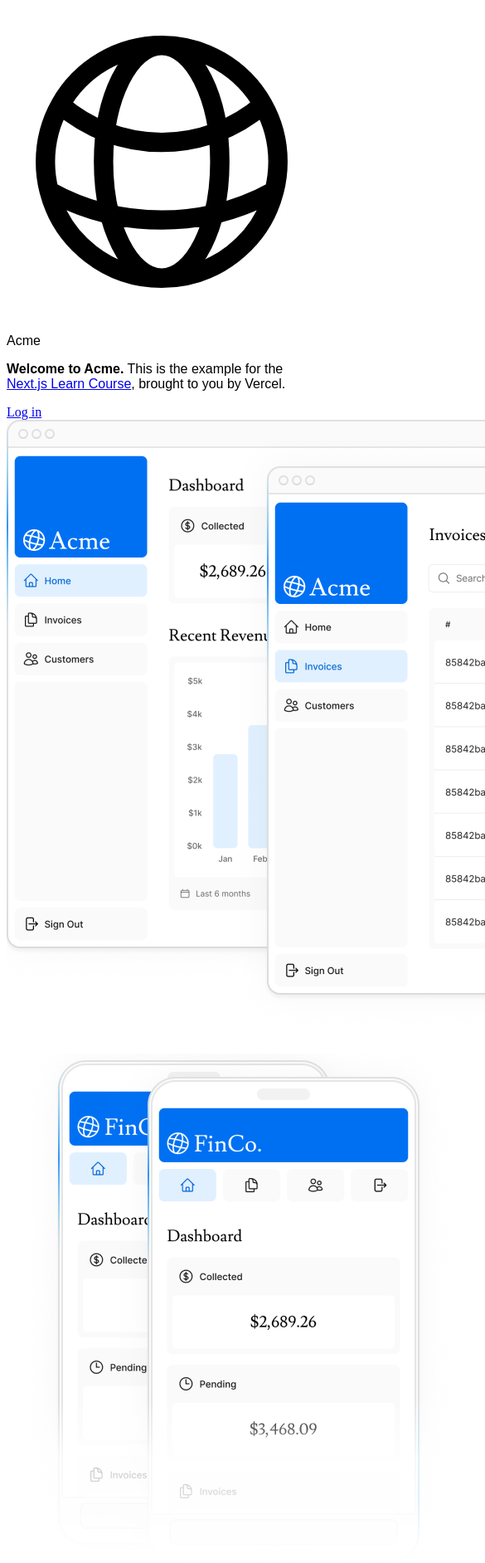
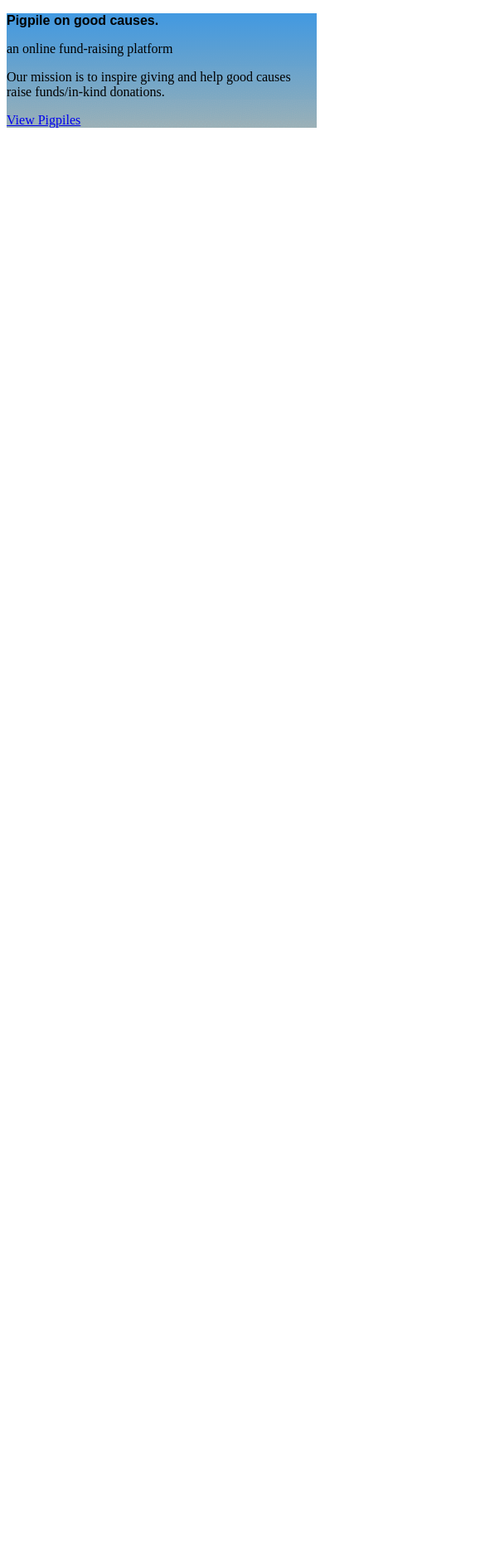
Before and after one commit to josulliv101/nextdemo, a Next.js app: page / in a window 390 px wide. Shown: the top 1884 px of the page at 83% size, 585 px wide, since content can reach past the window. After the commit the page ends 844 px from the top, so only its background shows below. Built offline with nearby package versions, Linux system fonts and the light colour scheme; a web font is replaced by a local one.

Commit message:
add bg image

```diff
--- a/app/page.tsx
+++ b/app/page.tsx
@@ -5,44 +5,33 @@
 
 export default function Page() {
   return (
-    <main className="flex min-h-screen flex-col p-6">
-      <div className="flex h-20 shrink-0 items-end rounded-lg bg-blue-500 p-4 md:h-52">
-        <AcmeLogo />
-      </div>
-      <div className="mt-4 flex grow flex-col gap-4 md:flex-row">
+    <main
+      style={{
+        backgroundImage:
+          "linear-gradient(180deg,#4299e1,hsla(0,0%,48%,0.5)),url(/on-the-farm.png)",
+      }}
+      className="bg-cover bg-bottom  h-14  flex min-h-screen"
+    >
+      <div className="mt-4 flex grow flex-col gap-4 md:flex-row-reverse">
         <div className="flex flex-col justify-center gap-6 rounded-lg bg-gray-50 px-6 py-10 md:w-2/5 md:px-20">
-          <div className="h-0 w-0 border-b-[30px] border-l-[20px] border-r-[20px] border-b-black border-l-transparent border-r-transparent" />
           <p
             className={`${lusitana.className} text-xl text-gray-800 md:text-3xl md:leading-normal`}
           >
-            <strong>Welcome to Acme.</strong> This is the example for the{" "}
-            <a href="https://nextjs.org/learn/" className="text-blue-500">
-              Next.js Learn Course
-            </a>
-            , brought to you by Vercel.
+            <strong>Pigpile on good causes.</strong>
           </p>
+          <p>an online fund-raising platform</p>
+
+          <p>
+            Our mission is to inspire giving and help good causes raise
+            funds/in-kind donations.
+          </p>
+
           <Link
-            href="/"
+            href="/dashboard/pigpile"
             className="flex items-center gap-5 self-start rounded-lg bg-blue-500 px-6 py-3 text-sm font-medium text-white transition-colors hover:bg-blue-400 md:text-base"
           >
-            <span>Log in</span>
+            <span>View Pigpiles</span>
           </Link>
-        </div>
-        <div className="flex items-center justify-center p-6 md:w-3/5 md:px-28 md:py-12">
-          <Image
-            src="/hero-desktop.png"
-            width={1000}
-            height={760}
-            className="hidden md:block"
-            alt="Screenshots of the dashboard project showing desktop and mobile versions"
-          />
-          <Image
-            src="/hero-mobile.png"
-            width={560}
-            height={620}
-            className="block md:hidden"
-            alt="Screenshot of the dashboard project showing mobile version"
-          />
         </div>
       </div>
     </main>
```
Also changed, not shown: app/dashboard/pigpile/[id]/page.tsx (+8 -0 lines), app/dashboard/pigpile/page.tsx (+11 -1 lines), tailwind.config.ts (+14 -11 lines), public/on-the-farm.png (added), 1 other file (tests, documents, lock files or other folders).
